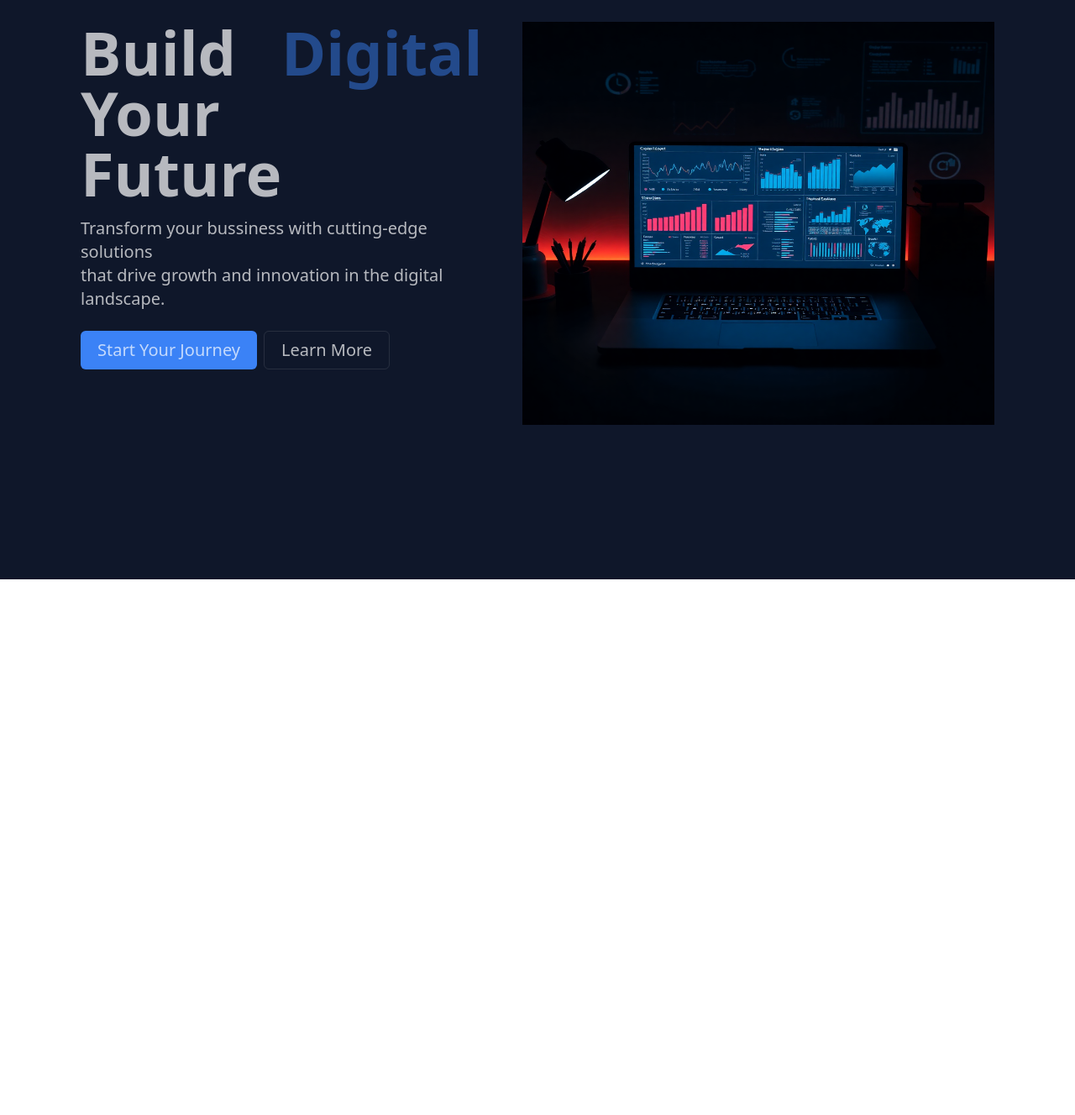
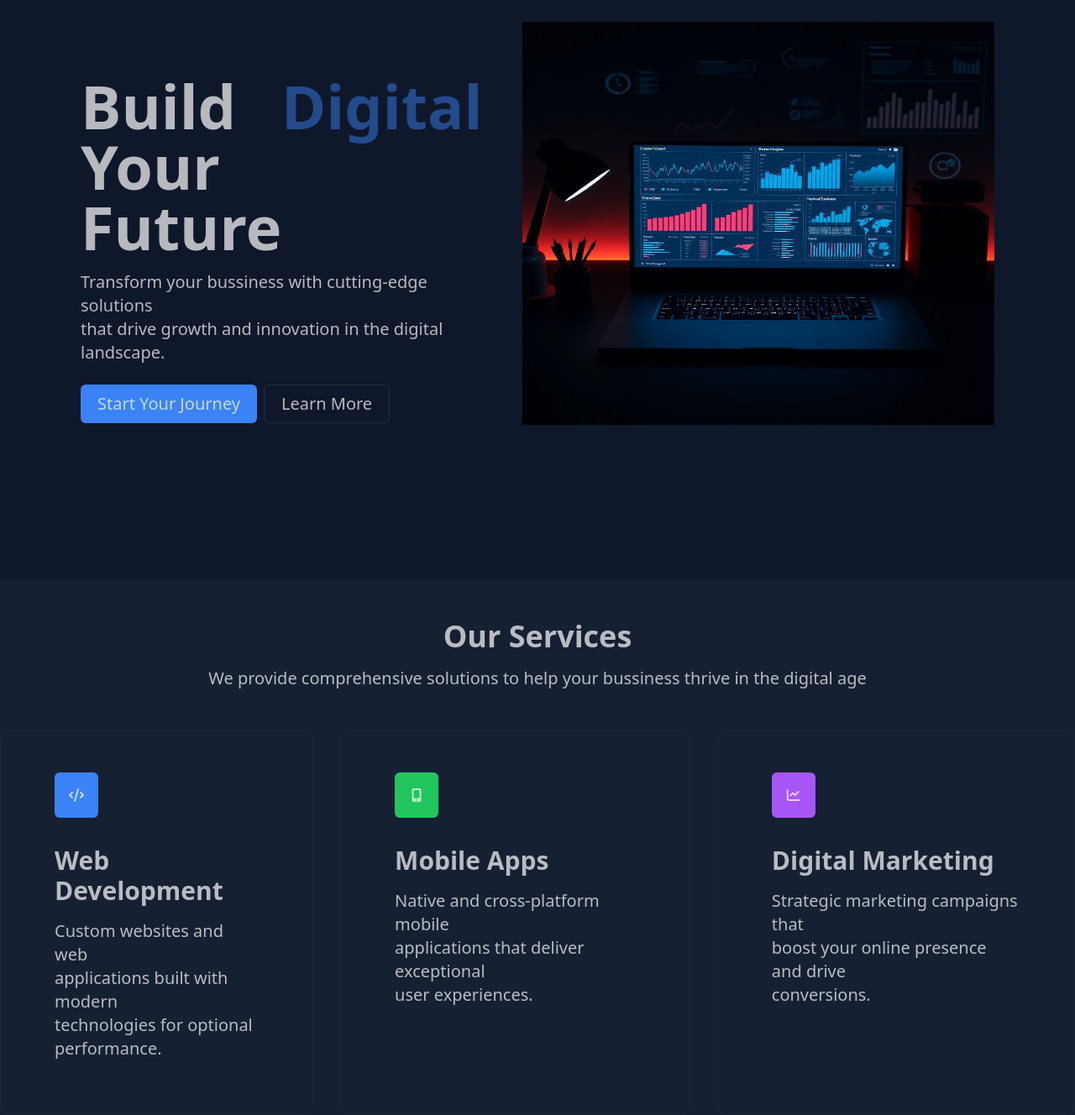
Before and after one commit to frankson12000/tailwind-assignment, a website: page index.html in a window 1280 px wide. Shown: the part 110-1438 px from the top of the page at 84% size. Before the commit the page ends 800 px from the top, so only its background shows below. Drawn offline with Linux system fonts and the light colour scheme.

Commit message:
added:section our services

```diff
--- a/index.html
+++ b/index.html
@@ -19,7 +19,7 @@
         </span>
         <div class="text-lg">Nexus</div>
       </div>
-      <ul class="hidden lg:flex gap-8">
+      <ul class="hidden md:flex lg:flex gap-8">
         <li>
           <a href="#home">Home</a>
         </li>
@@ -33,10 +33,10 @@
           <a href="#contact">Contact</a>
         </li>
       </ul>
-      <button class="px-4 py-1 bg-light-blue rounded-lg hidden lg:flex">Get Started</button>
+      <button class="px-4 py-1 bg-light-blue rounded-lg hidden md:flex lg:flex">Get Started</button>
 
       <!------Mobile version-->
-      <div class="lg:hidden flex flex-col">
+      <div class="md:hidden lg:hidden flex flex-col">
         <button>
           <i class="fa-solid fa-bars"></i>
         </button>
@@ -63,14 +63,14 @@
 
   <main>
     <section class="w-full h-[calc(100vh-3.5rem)]">
-      <div class="h-full p-6 pb-6 lg:pt-20 lg:px-24 lg:pb-12 bg-dark-blue text-white/70 flex flex-col gap-6 lg:gap-12 lg:flex-row">
-        <div>
-          <div class="flex gap-1 text-4xl lg:text-7xl font-semibold">
+      <div class="h-full p-6 pb-6 md:pt-18 md:px-20 md:pb-10 lg:pt-20 lg:px-24 lg:pb-12 bg-dark-blue text-white/70 flex flex-col gap-6 md:gap-10 md:flex-row lg:gap-12">
+        <div class="md:pt-12 lg:pt-16">
+          <div class="flex gap-1 text-4xl md:text-4xl lg:text-7xl font-semibold">
           <h1>Build Your</h1>
           <span class="text-light-blue/48">Digital</span>
           </div>
-          <div class="text-4xl lg:text-7xl font-semibold">Future</div>
-          <p class="mt-4 lg:text-xl">Transform your bussiness with cutting-edge solutions</p>
+          <div class="text-4xl md:text-4xl lg:text-7xl font-semibold">Future</div>
+          <p class="mt-4 md:text- lg:text-xl">Transform your bussiness with cutting-edge solutions</p>
           <p class="lg:text-xl">that drive growth and innovation in the digital</p>
           <p class="lg:text-xl">landscape.</p>
           <div class="mt-6 flex gap-2">
@@ -79,7 +79,42 @@
           </div>
         </div>
         <div>
-          <img class="h-72 w-85 lg:w-180 lg:h-120" src="./image/hero-image.png">
+          <img class="h-72 w-85 md:w-100 md:h-90 lg:w-180 lg:h-120" src="./image/hero-image.png">
+        </div>
+      </div>
+    </section>
+
+    <section class="bg-blue-shade text-white/70">
+      <div class="flex flex-col items-center gap-6 lg:gap-12 pt-12">
+        <div class=" flex flex-col items-center">
+          <h2 class="text-2xl lg:text-4xl font-bold">Our Services</h2>
+          <p class="text-xl px-4 pt-4">
+            We provide comprehensive solutions to help your bussiness thrive in the digital age
+          </p>
+        </div>
+        <div class=" flex flex-col lg:flex-row gap-4 lg:gap-8">
+          <div class="border border-white/4 p-8 lg:p-16 rounded-xl">
+            <span class="p-3 lg:p-4 bg-light-blue text-white/70 rounded-md"><i class="fa-solid fa-code"></i></span>
+            <h3 class="pt-8 text-2xl font-semibold lg:pt-12 lg:text-3xl">Web Development</h3>
+            <p class="text-xl pt-4">Custom websites and web</p>
+            <p class="text-xl">applications built with modern</p>
+            <p class="text-xl">technologies for optional</p>
+            <p class="text-xl">performance.</p>
+          </div>
+          <div class="border border-white/4 p-8 lg:p-16 rounded-xl">
+            <span class="p-3 lg:p-4 bg-green-col text-white/70 rounded-md"><i class="fa-solid fa-mobile-screen-button"></i></span>
+            <h3 class="pt-8 text-2xl font-semibold lg:pt-12 lg:text-3xl">Mobile Apps</h3>
+            <p class="text-xl pt-4">Native and cross-platform mobile</p>
+            <p class="text-xl">applications that deliver exceptional</p>
+            <p class="text-xl">user experiences.</p>
+          </div>
+          <div class="border border-white/4 p-8 lg:p-16 rounded-xl">
+            <span class="p-3 lg:p-4 bg-purple-col text-white/70 rounded-md"><i class="fa-solid fa-chart-line"></i></span>
+            <h3 class="pt-8 text-2xl font-semibold lg:pt-12 lg:text-3xl">Digital Marketing</h3>
+            <p class="text-xl pt-4">Strategic marketing campaigns that</p>
+            <p class="text-xl">boost your online presence and drive</p>
+            <p class="text-xl">conversions.</p>
+          </div>
         </div>
       </div>
     </section>
```
Also changed, not shown: css/output.css.
